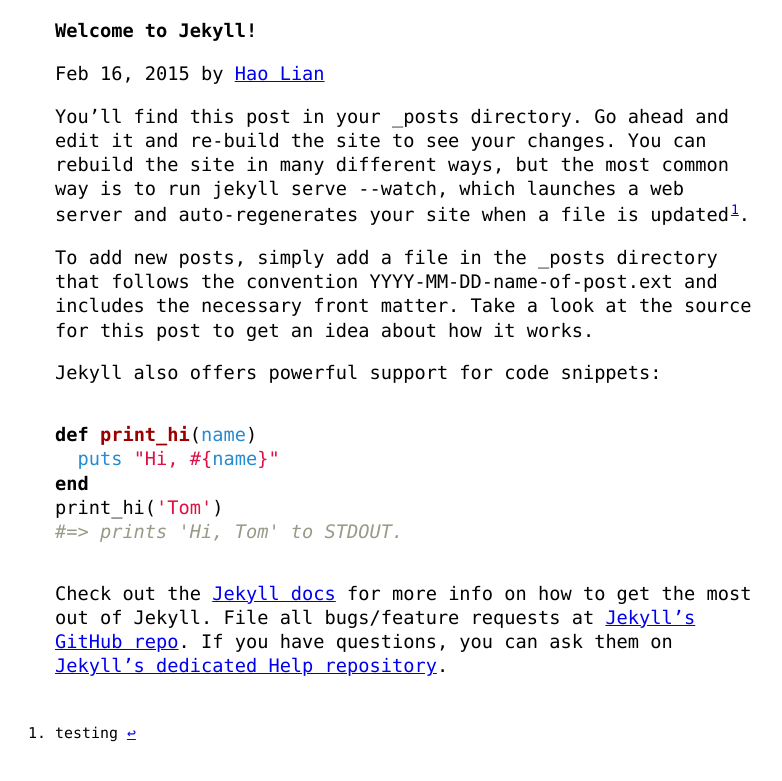
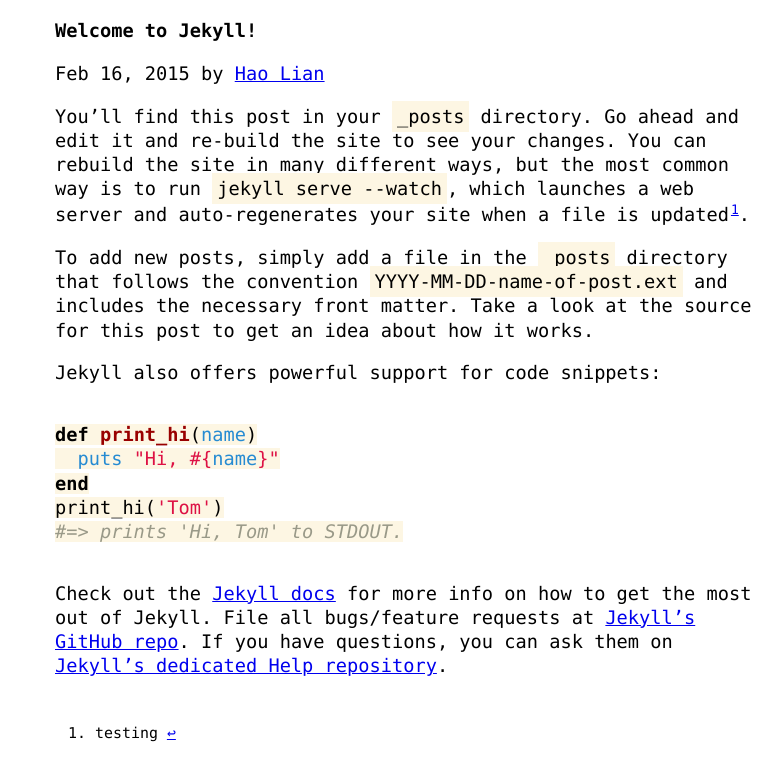
Before and after one commit to hlian/hao.codes, a Jekyll site: the page built from _posts/2015-02-16-welcome-to-jekyll.md, in a window 1280 px wide. Shown: the top 781 px of the page, without its empty margins (235-1017 px from the left). Built offline with Jekyll 4.4.1, drawn with Linux system fonts in a browser that asks for light colours; Markdown is read by kramdown in place of the engine named in the settings.

Commit message:
better inline code tags

```diff
--- a/_sass/_layout.scss
+++ b/_sass/_layout.scss
@@ -9,8 +9,11 @@
   margin: 1em 0;
 }
 
+ul, ol {
+  margin-left: 40px;
+}
+
 pre {
-  background: rgb(253, 246, 227);
   padding: 1em;
   margin: 0 -1em;
 }
--- a/_sass/_typography.scss
+++ b/_sass/_typography.scss
@@ -15,6 +15,10 @@
   list-style-type: decimal;
 }
 
+li {
+  margin: 1.5em 0;
+}
+
 a[rel="footnote"] {
   vertical-align: super;
   font-size: 0.7em;
@@ -25,3 +29,19 @@
   vertical-align: sub;
   font-size: 0.6em;
 }
+
+pre, code {
+  background: rgb(253, 246, 227);
+}
+
+code {
+  padding: 5px;
+}
+
+pre code {
+  padding: 0;
+}
+
+div.footnotes {
+  font-size: 0.8em;
+}
```
